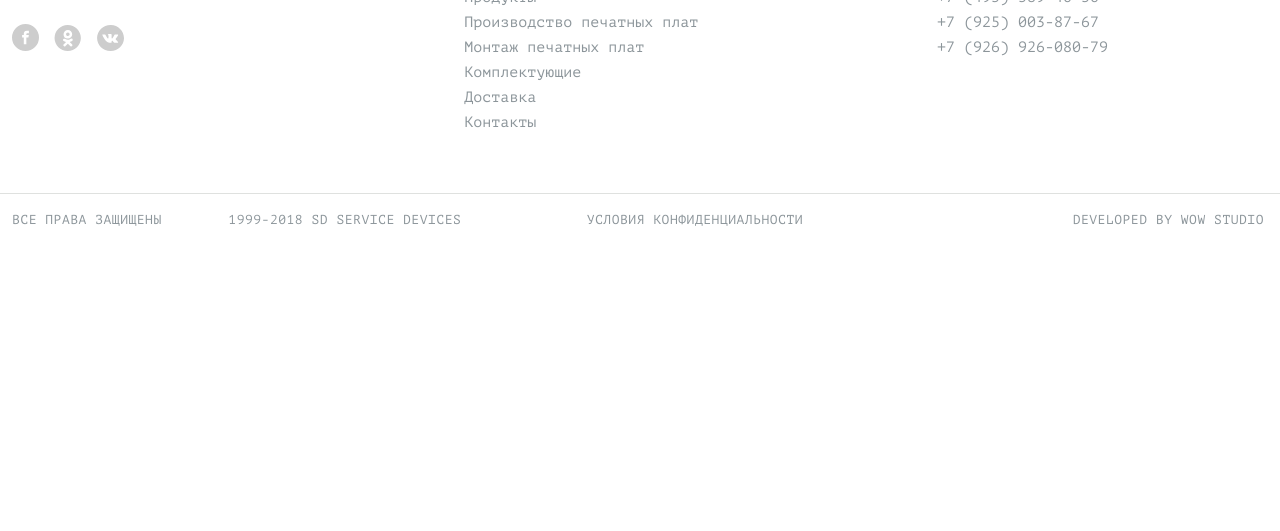
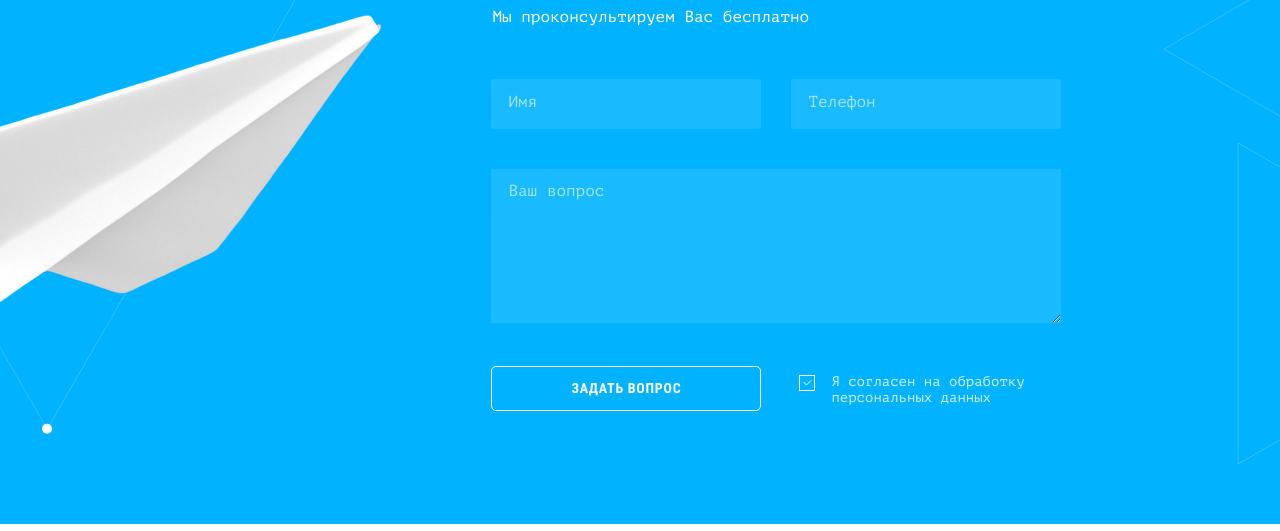
Before and after one commit to Maskell/smart-device, a website: page source/index.html in a window 1280 px wide. Shown: the part 3225-3756 px from the top of the page. Before the commit the page ends 3470 px from the top, so only its background shows below. Drawn offline with nearby package versions, Linux system fonts and the light colour scheme; files that its build step writes are made by us from their sources.

Commit message:
Добавлена стилизация формы для десктопа

```diff
--- a/gulpfile.js
+++ b/gulpfile.js
@@ -11,7 +11,6 @@ import imagemin, { mozjpeg, svgo } from "gulp-imagemin";
 import imageminWebp from "imagemin-webp";
 import rename from "gulp-rename";
 import browserSync from "browser-sync";
-import purgecss from "gulp-purgecss";
 import svgstore from "gulp-svgstore";
 import posthtml from "gulp-posthtml";
 import include from "posthtml-include";
@@ -39,11 +38,6 @@ const styles = () =>
   gulp
     .src("source/sass/style.scss")
     .pipe(sass().on("error", sass.logError))
-    .pipe(
-      purgecss({
-        content: ["source/**/*.html"],
-      })
-    )
     .pipe(postcss([autoprefixer(), cssnano()]))
     .pipe(gulp.dest("build/css/"));
 
--- a/source/index.html
+++ b/source/index.html
@@ -216,6 +216,49 @@
           </ul>
         </div>
       </section>
+      <section class="page-main__form-section form">
+        <h2 class="visually-hidden">Форма обратной связи</h2>
+        <div class="form__wrapper">
+          <p class="form__heading">Остались вопросы? Задайте их нам!</p>
+          <p class="form__description">Мы проконсультируем Вас бесплатно</p>
+          <form>
+            <div class="form__input form__input--user-name">
+              <label class="visually-hidden" for="user-name">Ваше имя</label>
+              <input type="text" id="user-name" placeholder="Имя" />
+            </div>
+            <div class="form__input form__input--user-phone-number">
+              <label class="visually-hidden" for="user-phone-number"
+                >Ваш номер телефона</label
+              >
+              <input type="tel" id="user-phone-number" placeholder="Телефон" />
+            </div>
+            <div class="form__input form__input--user-question">
+              <label class="visually-hidden" for="user-question"
+                >Введите ваш вопрос</label
+              >
+              <textarea
+                type="text"
+                id="user-question"
+                placeholder="Ваш вопрос"
+              ></textarea>
+            </div>
+            <div class="form__input form__input--submit">
+              <button type="submit">Задать вопрос</button>
+            </div>
+            <div class="form__input form__input--user-agreement">
+              <input
+                class="visually-hidden"
+                type="checkbox"
+                id="user-agreement"
+                checked
+              />
+              <label for="user-agreement"
+                >Я согласен на обработку персональных данных</label
+              >
+            </div>
+          </form>
+        </div>
+      </section>
     </main>
     <footer class="page-footer">
       <div class="page-footer__wrapper">
--- /dev/null
+++ b/source/sass/blocks/form.scss
@@ -0,0 +1,155 @@
+.form {
+  background-color: #00b2ff;
+  background-image: url("/img/paper-airplane@1x.png"),
+    url("/img/promo-triangles.svg"), url("/img/form-triangles.svg");
+  background-position: calc(75% - 707px) 161px, calc(75% - 855px) -178px,
+    calc(75% + 469px) 93px;
+  background-size: 511px, auto, auto;
+  background-repeat: no-repeat;
+  color: #ffffff;
+  font-size: 16px;
+  font-family: "PT Mono", "Courier New", monospace;
+  line-height: 22px;
+  @media (min-resolution: $retina-dppx) {
+    background-image: url("/img/paper-airplane@2x.png"),
+      url("/img/promo-triangles.svg"), url("/img/form-triangles.svg");
+  }
+}
+
+.form__wrapper {
+  display: flex;
+  flex-wrap: wrap;
+  max-width: 1440px;
+  margin-right: auto;
+  margin-left: auto;
+  padding: 10px;
+  padding-left: 38%;
+}
+
+.form__heading {
+  width: 100%;
+  max-width: 650px;
+  margin-top: 82px;
+  margin-right: 40px;
+  margin-left: 1px;
+  font-weight: 400;
+  font-size: 36px;
+  font-family: "Roboto Condensed", "Arial", sans-serif;
+  line-height: 51px;
+}
+
+.form__description {
+  max-width: 650px;
+  margin-top: -27px;
+  margin-right: 40px;
+  margin-bottom: 51px;
+  margin-left: 6px;
+}
+
+.form__wrapper form {
+  display: flex;
+  flex-wrap: wrap;
+  width: 600px;
+  margin-right: auto;
+  margin-bottom: 63px;
+  margin-left: 5px;
+}
+
+.form__input {
+  position: relative;
+  width: 50%;
+  margin-bottom: 40px;
+}
+
+.form input {
+  width: 270px;
+  padding-top: 14px;
+  padding-right: 17px;
+  padding-bottom: 18px;
+  padding-left: 17px;
+  border: 0;
+  background-color: rgba(255, 255, 255, 0.1);
+  color: #ffffff;
+
+  &::placeholder {
+    color: rgba(255, 255, 255, 0.6);
+  }
+}
+
+.form__input--user-question {
+  width: 100%;
+  min-height: 160px;
+  margin-bottom: 37px;
+}
+
+.form textarea {
+  width: 570px;
+  min-height: 154px;
+  max-height: 570px;
+  padding-top: 13px;
+  padding-right: 17px;
+  padding-bottom: 13px;
+  padding-left: 17px;
+  border: 0;
+  background-color: rgba(255, 255, 255, 0.1);
+  resize: vertical;
+
+  &::placeholder {
+    color: rgba(255, 255, 255, 0.6);
+  }
+}
+
+.form__input--submit button {
+  padding-top: 13px;
+  padding-right: 79px;
+  padding-bottom: 14px;
+  padding-left: 79px;
+  border: 1px solid #ffffff;
+  border-radius: 5px;
+  background-color: transparent;
+  color: #ffffff;
+  font-weight: 700;
+  font-size: 14px;
+  font-family: "Roboto Condensed", "Arial", sans-serif;
+  line-height: 16px;
+  letter-spacing: 0.7px;
+  text-transform: uppercase;
+}
+
+.form__input--user-agreement label {
+  display: block;
+  padding-top: 8px;
+  padding-left: 40px;
+  color: rgba(255, 255, 255, 0.8);
+  font-size: 14px;
+  line-height: 16px;
+
+  &::before {
+    content: "";
+    position: absolute;
+    top: 9px;
+    left: 8px;
+    width: 16px;
+    height: 16px;
+    border: 1px solid #ffffff;
+  }
+
+  &::after {
+    content: "";
+    position: absolute;
+    top: 14px;
+    left: 12px;
+    display: none;
+    width: 9px;
+    height: 6px;
+    background-image: url("../../img/icon-check-mark.svg");
+  }
+}
+
+input:checked + label::after {
+  display: block;
+}
+
+input:focus + label::before {
+  outline: auto;
+}
--- a/source/sass/blocks/page-header.scss
+++ b/source/sass/blocks/page-header.scss
@@ -1,6 +1,7 @@
 .page-header {
   position: absolute;
   width: 100%;
+  max-width: 2560px;
   color: #ffffff;
 }
 
--- a/source/sass/blocks/page-main.scss
+++ b/source/sass/blocks/page-main.scss
@@ -2,3 +2,4 @@
 @import "advantages.scss";
 @import "about-us.scss";
 @import "products.scss";
+@import "form.scss";
--- a/source/sass/scaffolding.scss
+++ b/source/sass/scaffolding.scss
@@ -46,6 +46,9 @@ html {
 
 body {
   min-width: 320px;
+  max-width: 2560px;
+  margin-right: auto;
+  margin-left: auto;
 }
 
 img {
```
Also changed, not shown: .stylelintrc.json, source/img/form-triangles.svg (added), source/img/paper-airplane@1x.png (added), source/img/paper-airplane@2x.png (added).
